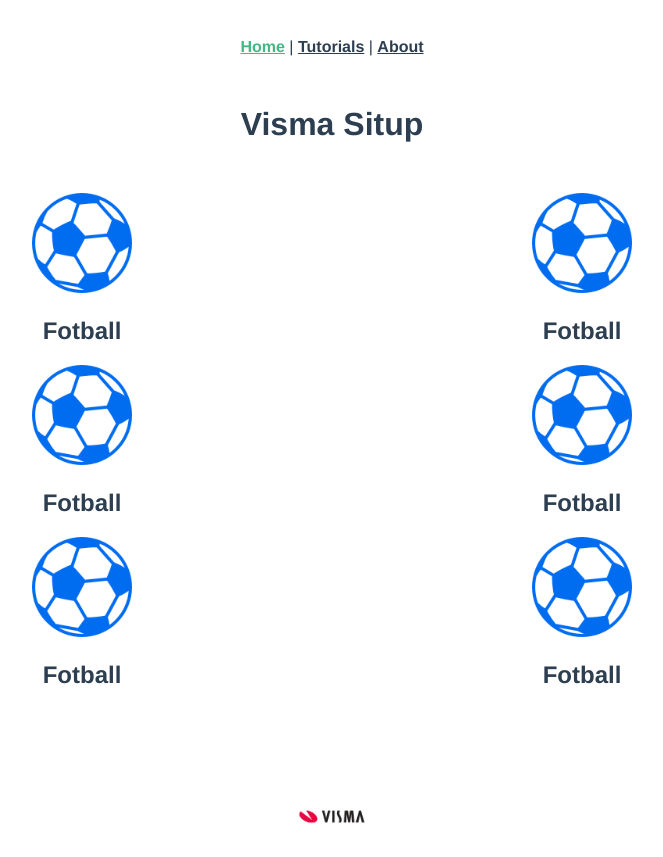
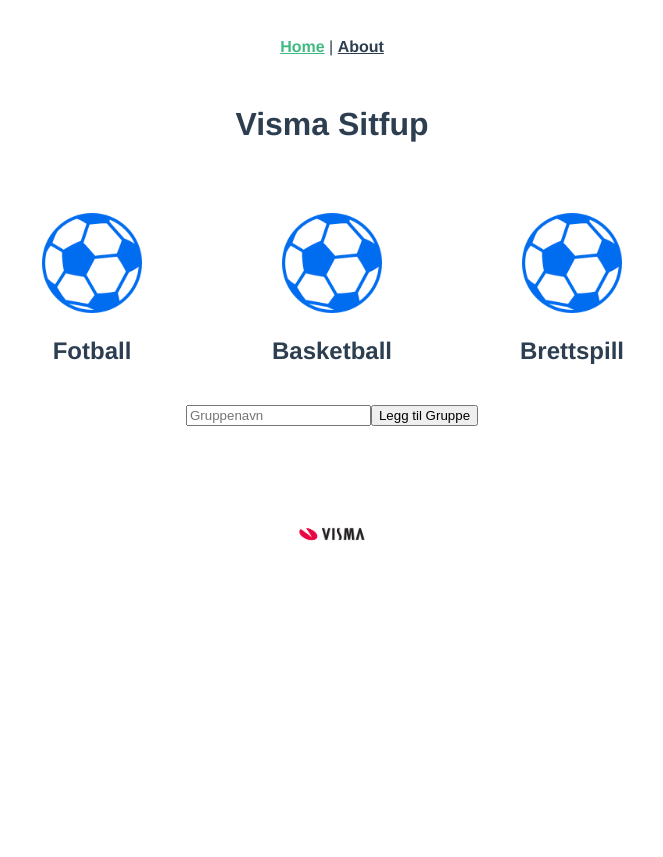
Before and after one commit to alexhhn/js-situp, a Vue app: page / in a window 1280 px wide. Shown: the whole page, without its empty margins (308-971 px from the left). After the commit the page ends 800 px from the top, so only its background shows below. Built offline with nearby package versions, Linux system fonts and the light colour scheme.

Commit message:
add form

```diff
--- a/src/App.vue
+++ b/src/App.vue
@@ -2,7 +2,6 @@
   <div id="app">
     <div id="nav">
       <router-link to="/">Home</router-link> |
-      <router-link to="/tutorial">Tutorials</router-link> |
       <router-link to="/about">About</router-link>
     </div>
     <router-view/>
--- /dev/null
+++ b/src/components/GruppeForm.vue
@@ -0,0 +1,28 @@
+<template>
+<!-- the submit event will no longer reload the page -->
+
+<form v-on:submit.prevent="onSubmit(name, imgSrc)">
+    <input v-model="name" type="text" name="title" value="" placeholder="Gruppenavn">
+    <button type="submit" name="button">Legg til Gruppe</button>
+</form>
+
+
+</template>
+<script>
+import FotballImg from "@/assets/football-ikon.png";
+
+export default {
+  name: "GruppeForm",
+  data() {
+    return {
+      name: "",
+      imgSrc: FotballImg
+    };
+  },
+  methods: {
+    onSubmit(name, imgSrc) {
+      this.$emit("onSubmit", name, imgSrc);
+    }
+  }
+};
+</script>
--- a/src/components/HelloWorld.vue
+++ /dev/null
@@ -1,62 +0,0 @@
-<template>
-  <div class="hello">
-    <h1>{{ msg }}</h1>
-    <p>
-      For guide and recipes on how to configure / customize this project,<br>
-      check out the
-      <a href="https://cli.vuejs.org" target="_blank" rel="noopener">vue-cli documentation</a>.
-    </p>
-    <h3>Installed CLI Plugins</h3>
-    <ul>
-      <li><a href="https://github.com/vuejs/vue-cli/tree/dev/packages/%40vue/cli-plugin-babel" target="_blank" rel="noopener">babel</a></li>
-      <li><a href="https://github.com/vuejs/vue-cli/tree/dev/packages/%40vue/cli-plugin-typescript" target="_blank" rel="noopener">typescript</a></li>
-      <li><a href="https://github.com/vuejs/vue-cli/tree/dev/packages/%40vue/cli-plugin-pwa" target="_blank" rel="noopener">pwa</a></li>
-      <li><a href="https://github.com/vuejs/vue-cli/tree/dev/packages/%40vue/cli-plugin-eslint" target="_blank" rel="noopener">eslint</a></li>
-      <li><a href="https://github.com/vuejs/vue-cli/tree/dev/packages/%40vue/cli-plugin-unit-jest" target="_blank" rel="noopener">unit-jest</a></li>
-      <li><a href="https://github.com/vuejs/vue-cli/tree/dev/packages/%40vue/cli-plugin-e2e-nightwatch" target="_blank" rel="noopener">e2e-nightwatch</a></li>
-    </ul>
-    <h3>Essential Links</h3>
-    <ul>
-      <li><a href="https://vuejs.org" target="_blank" rel="noopener">Core Docs</a></li>
-      <li><a href="https://forum.vuejs.org" target="_blank" rel="noopener">Forum</a></li>
-      <li><a href="https://chat.vuejs.org" target="_blank" rel="noopener">Community Chat</a></li>
-      <li><a href="https://twitter.com/vuejs" target="_blank" rel="noopener">Twitter</a></li>
-      <li><a href="https://news.vuejs.org" target="_blank" rel="noopener">News</a></li>
-    </ul>
-    <h3>Ecosystem</h3>
-    <ul>
-      <li><a href="https://router.vuejs.org" target="_blank" rel="noopener">vue-router</a></li>
-      <li><a href="https://vuex.vuejs.org" target="_blank" rel="noopener">vuex</a></li>
-      <li><a href="https://github.com/vuejs/vue-devtools#vue-devtools" target="_blank" rel="noopener">vue-devtools</a></li>
-      <li><a href="https://vue-loader.vuejs.org" target="_blank" rel="noopener">vue-loader</a></li>
-      <li><a href="https://github.com/vuejs/awesome-vue" target="_blank" rel="noopener">awesome-vue</a></li>
-    </ul>
-  </div>
-</template>
-
-<script lang="ts">
-import { Component, Prop, Vue } from "vue-property-decorator";
-
-@Component
-export default class HelloWorld extends Vue {
-  @Prop() private msg!: string;
-}
-</script>
-
-<!-- Add "scoped" attribute to limit CSS to this component only -->
-<style scoped lang="less">
-h3 {
-  margin: 40px 0 0;
-}
-ul {
-  list-style-type: none;
-  padding: 0;
-}
-li {
-  display: inline-block;
-  margin: 0 10px;
-}
-a {
-  color: #42b983;
-}
-</style>
--- a/src/components/SitupGruppe.vue
+++ b/src/components/SitupGruppe.vue
@@ -1,27 +1,25 @@
 <template>
-  <div class="situp-group">
-    <img class="ikon" alt="ikon" src="../assets/football-ikon.png">
-        <h2>{{gruppeNavn}}</h2>
-  </div>
+    <div class="situp-gruppe">
+        <img class="ikon" :src="gruppe.imgSrc"/>
+        <h2>{{gruppe.name}}</h2>
+    </div>
 </template>
-
 
 <script>
 export default {
-  props: "gruppeNavn"
+  props: {
+    gruppe: Object
+  }
 };
 </script>
 
 <style scoped lang="less">
+.situp-gruppe {
+  min-width: 200px;
+  padding: 20px;
+}
+
 .ikon {
   width: 100px;
 }
-
-h3 {
-  margin: 40px 0 0;
-}
-
-a {
-  color: #42b983;
-}
 </style>
--- a/src/components/SitupGrupper.vue
+++ b/src/components/SitupGrupper.vue
@@ -1,31 +1,50 @@
 <template>
- <div class="situp-grupper-container">
-  <div class="situp-gruppe">
-    <img class="ikon" alt="ikon" src="../assets/football-ikon.png">
-        <h2>Fotball</h2>
-  </div>
-  <div class="situp-gruppe">
-    <img class="ikon" alt="ikon" src="../assets/football-ikon.png">
-        <h2>Fotball</h2>
-  </div>
-  <div class="situp-gruppe">
-    <img class="ikon" alt="ikon" src="../assets/football-ikon.png">
-        <h2>Fotball</h2>
-  </div>
-  <div class="situp-gruppe">
-    <img class="ikon" alt="ikon" src="../assets/football-ikon.png">
-        <h2>Fotball</h2>
-  </div>
-  <div class="situp-gruppe">
-    <img class="ikon" alt="ikon" src="../assets/football-ikon.png">
-        <h2>Fotball</h2>
-  </div>
-  <div class="situp-gruppe">
-    <img class="ikon" alt="ikon" src="../assets/football-ikon.png">
-        <h2>Fotball</h2>
-  </div>
-  </div>
+<div>
+  <div class="situp-grupper-container">
+        <SitupGruppe v-for="gruppe in grupper" :gruppe = 'gruppe' :key="gruppe.id"/>
+
+    </div>
+    <gruppe-form @onSubmit='addGruppe'/>
+    </div>
 </template>
+
+<script>
+import FotballImg from "@/assets/football-ikon.png";
+import SitupGruppe from "./SitupGruppe";
+import GruppeForm from "@/components/GruppeForm";
+
+export default {
+  components: {
+    SitupGruppe,
+    GruppeForm
+  },
+
+  methods: {
+    addGruppe(gruppeName, gruppeImgSrc) {
+      const genericId = this.grupper[this.grupper.length - 1].id + 1;
+      this.grupper.push({
+        id: genericId,
+        name: gruppeName,
+        imgSrc: gruppeImgSrc
+      });
+    }
+  },
+
+  data() {
+    return {
+      title: "Situp Grupper",
+
+      grupper: [
+        { id: 0, name: "Fotball", imgSrc: FotballImg },
+        { id: 1, name: "Basketball", imgSrc: FotballImg },
+        { id: 2, name: "Brettspill", imgSrc: FotballImg }
+        // Singel, cageball, Klarting, Casino
+      ]
+    };
+  }
+};
+</script>
+
 
 <style scoped lang="less">
 .situp-grupper-container {
@@ -34,17 +53,6 @@
   justify-content: center;
 }
 
-.situp-gruppe {
-  min-width: 500px;
-}
-.ikon {
-  width: 100px;
-}
-
-h3 {
-  margin: 40px 0 0;
-}
-
 a {
   color: #42b983;
 }
--- a/src/views/Home.vue
+++ b/src/views/Home.vue
@@ -1,6 +1,6 @@
 <template>
   <div class="home">
-    <h1>Visma Situp</h1>
+    <h1>Visma Sitfup</h1>
     <SitupGrupper/>
 
     <img class="visma-logo" alt="Vismalogo" src="../assets/visma-logo.png">
--- a/src/views/Tutorial.vue
+++ /dev/null
@@ -1,18 +0,0 @@
-<template>
-  <div class="tutorials">
-    <img alt="Vue logo" src="../assets/logo.png">
-    <HelloWorld msg="Welcome to Your Vue.js + TypeScript App"/>
-  </div>
-</template>
-
-<script lang="ts">
-import { Component, Vue } from "vue-property-decorator";
-import HelloWorld from "@/components/HelloWorld.vue"; // @ is an alias to /src
-
-@Component({
-  components: {
-    HelloWorld
-  }
-})
-export default class Tutorials extends Vue {}
-</script>
```
